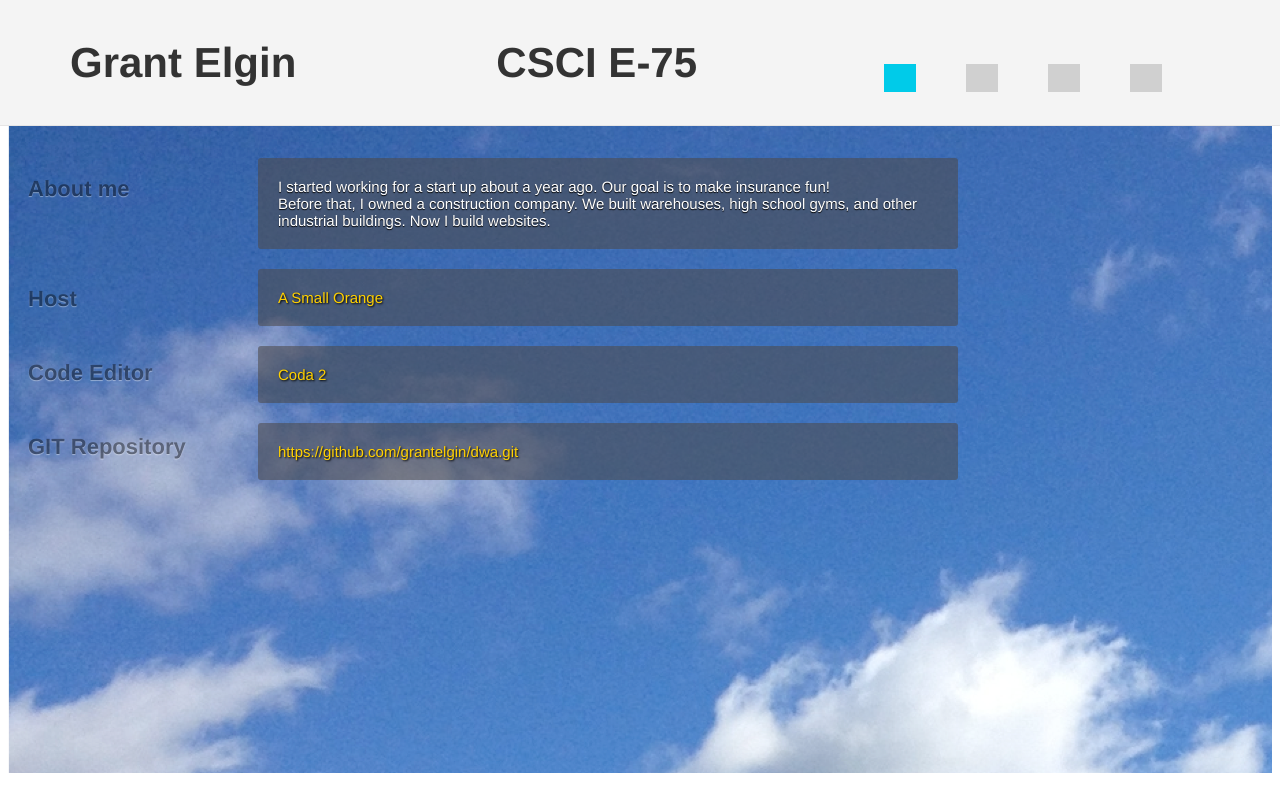
After one commit to grantelgin/dwa, a PHP site: page /index5.html in a window 1280 px wide. The commit adds this page. Run offline with PHP 8.4, Linux system fonts and the light colour scheme.

Commit message:
Created HTML5 non-table version.
This is not the page linked to P1 submission for class. That has not
been changed from its original submission.

```diff
--- /dev/null
+++ b/P1/index5.html
@@ -0,0 +1,79 @@
+<!DOCTYPE html>
+
+<html>
+
+	<head>
+		<title>Grant Elgin CSCI E-75</title>
+
+		<link rel="stylesheet" href="styles/style5.css" type="text/css">
+		<script type="text/javascript" src="/path/to/scripts.js"></script>
+		<meta name="description" content="Grant Elgin, a former industrial building contractor from Cambridge, MA is still building, but he's building websites instead of warehouses. ">
+		<meta charset="utf-8">
+
+	</head>
+
+	<body>
+
+		<header>
+			<div class="container">
+
+				<h1>
+					<a href="mailto:grant@grantelgin.com?subject=Sup%20Man">Grant Elgin<span>CSCI E-75</span></a>
+				</h1>
+
+				<nav>
+					<ul>
+						<li class="link1">
+							<a href=""><span>Project 1</span></a>
+						</li>
+						<li class="link2">
+							<a href=""><span>Project 2</span></a>
+						</li>
+						<li class="link3">
+							<a href=""><span>Project 3</span></a>
+						</li>
+						<li class="link4">
+							<a href=""><span>Project 4</span></a>
+						</li>
+					</ul>
+				</nav>
+
+			</div>
+		</header>
+
+		<div style="clear:both;"></div>
+
+		<section class="project1">
+
+			<!-- Titles -->
+			<div id="left">
+				<h2 style="padding-bottom:65px;">About me</h2>
+				<h2>Host</h2>
+				<h2>Code Editor</h2>
+				<h2>GIT Repository</h2>
+			</div>
+			<!-- End of Titles -->
+
+			<!-- Descriptions -->
+			<div id="right">
+				<div><span class="desc">I started working for a start up about a year ago. Our goal is to make insurance fun!<br>Before that, I owned a construction company. We built warehouses, high school gyms, and other industrial buildings. Now I build websites.</span>
+				</div>
+
+				<div><span class="desc"><a href="http://www.asmallorange.com">A Small Orange</a></span>
+				</div>
+
+				<div><span class="desc"><a href="http://panic.com/coda/">Coda 2</a></span>
+				</div>
+
+				<div><span class="desc"><a href="https://github.com/grantelgin/dwa.git">https://github.com/grantelgin/dwa.git</a></span>
+				</div>
+
+			</div>
+			<!-- End of Descriptions -->
+
+		</section>
+		<!-- End of Project 1 -->
+
+	</body>
+
+</html>
--- /dev/null
+++ b/P1/styles/style5.css
@@ -0,0 +1,158 @@
+
+header {
+  	position:fixed;
+  	left:0;
+  	right:0;
+  	top:0;
+  	background:#f4f4f4;
+  	border-bottom:1px solid #e6e5e5;
+}
+
+header h1 {
+  	float:left;
+  	margin:0;
+  	padding:0;
+  	font-family:"Helvetica Neue", Helvetica, Arial, sans-serif;
+  	font-size:42px;
+  	font-weight:600;
+  	line-height:72px;
+}
+
+header h1 a {
+  	color:#333333;
+  	line-height:125px;
+  	display:block;
+  	background:#f4f4f4;
+  	text-decoration: none;
+}
+
+header h1 a:hover {
+	color: #00c9e8;
+	text-shadow: 0px 1px 0px white;
+}
+
+header h1 a span {
+	padding-left:200px;
+}
+
+header nav {
+  	float:right;
+  	height:28px;
+  	padding:48px;
+}
+
+header nav li {
+  	display:block;
+  	float:left;
+}
+
+header nav li a {
+  	display:block;
+  	position:relative;
+  	height:28px;
+  	width:32px;
+  	background:#d0d0d0;
+  	margin-left:50px;
+}
+
+header nav li a:hover {
+	background-color:#999999;
+}
+
+header nav li a:hover span {
+	display: block;
+ }
+
+header nav li a span {
+  	position:absolute;
+  	display:none;
+  	background:#333333;
+  	color:#ffffff;
+  	padding:0;
+  	text-align:center;
+  	top:100%;
+  	margin-top:10px;
+  	left:-50%;
+  	margin-left:-9px;
+  	width:82px;
+    -webkit-border-radius:5px;
+    -moz-border-radius:5px;
+    border-radius:5px;
+    font-family:"Helvetica Neue", Helvetica, Arial, sans-serif;
+    line-height:40px;
+    font-size:12px;
+    text-shadow:none;
+}
+
+header nav li.link1 a {
+	background-position:0 0;
+	background-color:#00cbe9;
+}
+
+header nav li.link2 a {
+	background-position:-32px 0;
+}
+
+header nav li.link3 a {
+	background-position:-96px 0;
+}
+
+header nav li.link4 a {
+	background-position:-64px 0;
+}
+
+.container {
+  	width:1140px;
+  	margin-left:auto;
+  	margin-right:auto;
+}
+
+.project1 {
+  	margin-left:auto;
+  	margin-right:auto;
+  	height: 765px;
+  	background-image: url(../images/SkyMountain2.png);
+}
+
+h2 {
+	font-family:"Helvetica Neue", Helvetica, Arial, sans-serif;
+	font-size: 22px;
+	color: black;
+	opacity: .4;
+	text-shadow: 0px 1px 1px white;
+	padding-bottom: 30px;
+	padding-left: 20px;
+	margin-right: 40px;
+}
+
+.desc {
+	display:block;
+	font-family: helvetica, calibri, sans-serif;
+	font-size: 15px;
+	background-color: rgba(78,74,74,0.56);
+	border-radius: 3px;
+	padding:20px;
+	margin-bottom: 20px;
+	text-decoration: none;
+	text-shadow: 0px 1px 1px black;
+	color:white;
+}
+
+.desc a {
+	text-decoration: none;
+	color: #ffd000;
+	text-shadow: black 1px 1px 2px;
+	cursor: pointer;
+}
+
+#left {
+	padding-top:150px;
+	width:250px;
+	float:left;
+}
+
+#right {
+	padding-top:150px;
+	width:700px;
+	float:left;
+}
```
Also changed, not shown: P1/styles/styles.css (line endings or trailing spaces).
